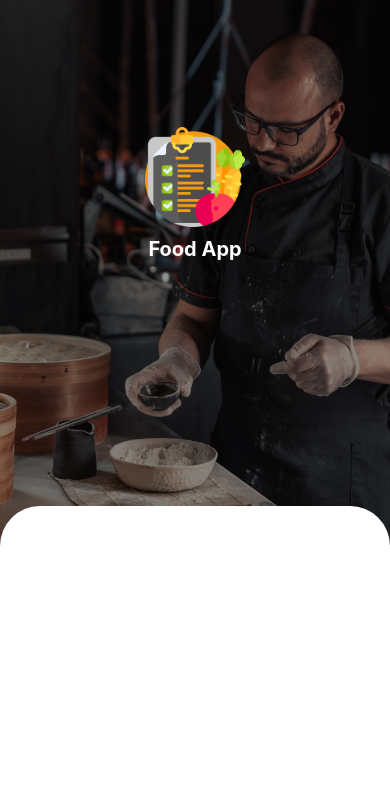
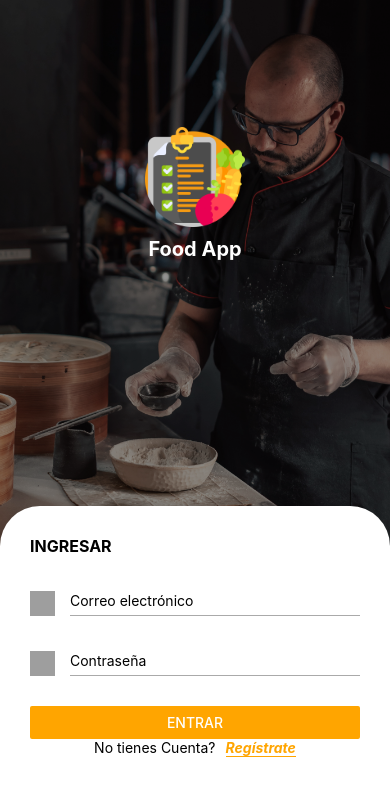
Before and after one commit to miulerbm/AppDeliveryReactNative, a React Native app: screen / in a window 390 px wide. Shown: the top 796 px of the page. Built offline with nearby package versions, Linux system fonts and the light colour scheme; grey boxes are pictures that could not be loaded.

Commit message:
Input form for login

```diff
--- a/App.tsx
+++ b/App.tsx
@@ -1,5 +1,13 @@
 import { StatusBar } from "expo-status-bar";
-import { Image, StyleSheet, Text, View } from "react-native";
+import {
+  Button,
+  Image,
+  StyleSheet,
+  Text,
+  TextInput,
+  ToastAndroid,
+  View,
+} from "react-native";
 
 export default function App() {
   return (
@@ -17,7 +25,52 @@ export default function App() {
       </View>
 
       {/* El formulario: */}
-      <View style={styles.form}></View>
+      <View style={styles.form}>
+        {/* Los elementos del formulario: */}
+        {/* Primero el texto 'INGRESAR': */}
+        <Text style={styles.formText}>INGRESAR</Text>
+
+        {/* Correo electrónico: */}
+        <View style={styles.formInput}>
+          <Image
+            style={styles.formIcon}
+            source={require("./assets/email.png")}
+          />
+          <TextInput
+            style={styles.formTextInput}
+            placeholder="Correo electrónico"
+            keyboardType="email-address"
+          />
+        </View>
+        {/* CONTRASEÑA: */}
+        <View style={styles.formInput}>
+          <Image
+            style={styles.formIcon}
+            source={require("./assets/password.png")}
+          />
+          <TextInput
+            style={styles.formTextInput}
+            placeholder="Contraseña"
+            keyboardType="default"
+            secureTextEntry={true}
+          />
+        </View>
+
+        {/* BOTÓN DE 'ENTRAR'*/}
+        <View style={{ marginTop: 30 }}>
+          <Button
+            title="ENTRAR"
+            onPress={() => ToastAndroid.show("Clicked!", ToastAndroid.LONG)}
+            color="orange"
+          />
+        </View>
+
+        {/* Footer de 'No tienes cuenta // Regístrate' */}
+        <View style={styles.formRegister}>
+          <Text>No tienes Cuenta?</Text>
+          <Text style={styles.formRegisterText}>Regístrate</Text>
+        </View>
+      </View>
     </View>
   );
 }
@@ -40,6 +93,8 @@ const styles = StyleSheet.create({
     // Opacidad de la imagen
     opacity: 0.7,
   },
+
+  // Estilos para el formulario:
   form: {
     width: "100%",
     height: "40%",
@@ -48,7 +103,40 @@ const styles = StyleSheet.create({
     bottom: 0,
     borderTopLeftRadius: 40,
     borderTopRightRadius: 40,
+    padding: 30, // pd para margen interno, mg para margen externo
   },
+  formIcon: {
+    width: 25,
+    height: 25,
+    marginTop: 5,
+  },
+  formText: {
+    fontWeight: "bold",
+    fontSize: 16,
+  },
+  formInput: {
+    flexDirection: "row",
+    marginTop: 30,
+  },
+  formTextInput: {
+    flex: 1, //Con esto la línea del text Input ocupa todo el ancho disponible
+    borderBottomWidth: 1,
+    borderBottomColor: "#AAAAAA",
+    marginLeft: 15,
+  },
+  formRegister: {
+    flexDirection: "row",
+    justifyContent: "center",
+  },
+  formRegisterText: {
+    fontStyle: "italic",
+    color: "orange",
+    borderBottomWidth: 1,
+    borderBottomColor: "orange",
+    fontWeight: "bold",
+    marginLeft: 10,
+  },
+
   // Estilo para el logo de la pantalla inicial:
   logoContainer: {
     position: "absolute",
```
